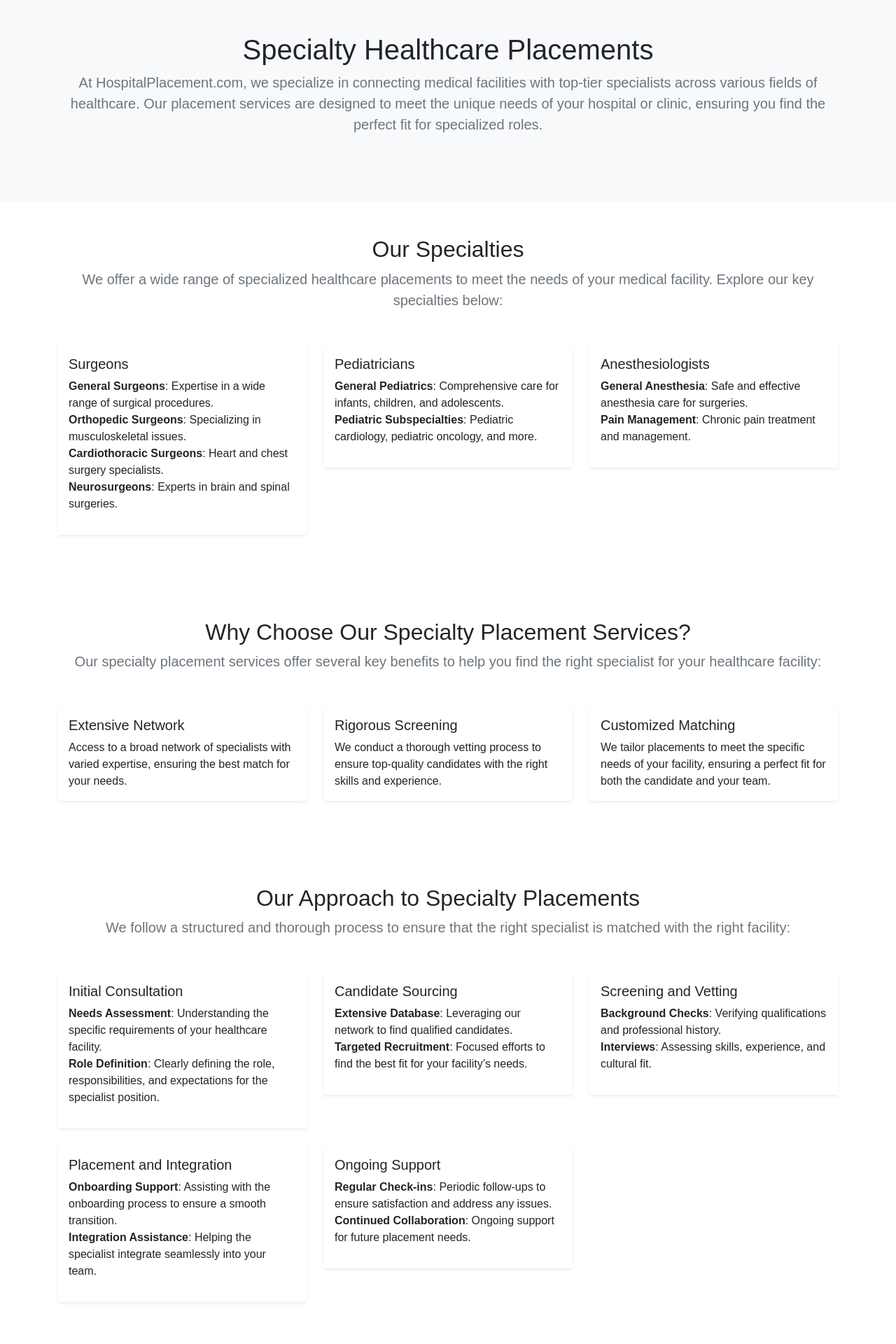
After one commit to ankit-kumar-guptaa/hospital_placement, a PHP site: page /specialty-placement.php in a window 1280 px wide. The commit adds this page. Shown: the part 345-2265 px from the top of the page at 70% size. Run offline with PHP 8.4, Linux system fonts and the light colour scheme; some libraries are stand-ins or nearby versions.

Commit message:
Fix link for Specialty Placements in header for accuracy

```diff
--- a/include/header.php
+++ b/include/header.php
@@ -26,9 +26,9 @@
                 <li>
                     <a href="#" class="<?php echo basename($_SERVER['PHP_SELF']) == 'services.php' ? 'active' : ''; ?>">For Employers <i class="fa-sharp fa-solid fa-caret-down"></i></a>
                     <ul class="dropdown">
-                        <li><a href="service1.php">Specialty Placements</a></li>
-                        <li><a href="service2.php">Permanent Placement</a></li>
-                        <li><a href="service3.php">Temporary Staffing Services</a></li>
+                        <li><a href="specialty-placement.php">Specialty Placements</a></li>
+                        <li><a href="permanent-placement.php">Permanent Placement</a></li>
+                        <li><a href="temporary-staffing-services.php">Temporary Staffing Services</a></li>
                     </ul>
                 </li>
                 <!-- <li>
--- /dev/null
+++ b/specialty-placement.php
@@ -0,0 +1,295 @@
+<!DOCTYPE html>
+<html lang="en">
+<head>
+    <meta charset="UTF-8">
+    <meta name="viewport" content="width=device-width, initial-scale=1.0">
+    <title>Placement Consultants and Recruitment Agency in Mumbai</title>
+    <?php include "include/assets.php"?>
+</head>
+<body>
+
+<?php include "include/header.php"?>
+
+
+<section style="position: relative; background: url('https://www.deccanchronicle.com/h-upload/2024/01/18/1071450-doctors.jpg') no-repeat center center/cover; padding: 80px 0;">
+    <div class="overlay" style="position: absolute; top: 0; left: 0; width: 100%; height: 100%; background-color: rgba(0, 0, 0, 0.6);"></div>
+    <div class="container position-relative" data-aos="fade-down">
+        <h1 style="color: #fff; font-weight: bold; font-size: 36px; text-align: center;">Placement Consultants and Recruitment Agency in Mumbai</h1>
+        <nav aria-label="breadcrumb" style="margin-top: 20px;">
+            <ol class="breadcrumb justify-content-center" style="background-color: transparent; padding: 0; margin: 0;">
+                <li class="breadcrumb-item">
+                    <a href="index.html" style="text-decoration: none; color: #ffffffcc; font-size: 18px;">Home</a>
+                </li>
+                <li class="breadcrumb-item active" aria-current="page" style="color: #ffffff; font-size: 18px;">Placement Consultants and Recruitment Agency in Mumbai</li>
+            </ol>
+        </nav>
+    </div>
+</section>
+
+
+
+<!-- Specialty Healthcare Placements Page -->
+
+<section id="specialty-placements" class="py-5 bg-light">
+    <div class="container">
+        <div class="text-center mb-5" data-aos="fade-up" data-aos-duration="1000">
+            <h1 class="section-heading">Specialty Healthcare Placements</h1>
+            <p class="section-subheading text-muted fs-5">At HospitalPlacement.com, we specialize in connecting medical facilities with top-tier specialists across various fields of healthcare. Our placement services are designed to meet the unique needs of your hospital or clinic, ensuring you find the perfect fit for specialized roles.</p>
+        </div>
+    </div>
+</section>
+
+<section id="our-specialties" class="py-5">
+    <div class="container">
+        <div class="text-center mb-5" data-aos="fade-up" data-aos-duration="1000">
+            <h2 class="section-heading">Our Specialties</h2>
+            <p class="section-subheading text-muted fs-5">We offer a wide range of specialized healthcare placements to meet the needs of your medical facility. Explore our key specialties below:</p>
+        </div>
+        <div class="row">
+            <!-- Surgeons -->
+            <div class="col-md-4 mb-4" data-aos="fade-right" data-aos-duration="1000">
+                <div class="card shadow-sm border-0">
+                    <div class="card-body">
+                        <h5 class="card-title">Surgeons</h5>
+                        <ul class="list-unstyled">
+                            <li><strong>General Surgeons</strong>: Expertise in a wide range of surgical procedures.</li>
+                            <li><strong>Orthopedic Surgeons</strong>: Specializing in musculoskeletal issues.</li>
+                            <li><strong>Cardiothoracic Surgeons</strong>: Heart and chest surgery specialists.</li>
+                            <li><strong>Neurosurgeons</strong>: Experts in brain and spinal surgeries.</li>
+                        </ul>
+                    </div>
+                </div>
+            </div>
+            <!-- Pediatricians -->
+            <div class="col-md-4 mb-4" data-aos="fade-up" data-aos-duration="1000">
+                <div class="card shadow-sm border-0">
+                    <div class="card-body">
+                        <h5 class="card-title">Pediatricians</h5>
+                        <ul class="list-unstyled">
+                            <li><strong>General Pediatrics</strong>: Comprehensive care for infants, children, and adolescents.</li>
+                            <li><strong>Pediatric Subspecialties</strong>: Pediatric cardiology, pediatric oncology, and more.</li>
+                        </ul>
+                    </div>
+                </div>
+            </div>
+            <!-- Anesthesiologists -->
+            <div class="col-md-4 mb-4" data-aos="fade-left" data-aos-duration="1000">
+                <div class="card shadow-sm border-0">
+                    <div class="card-body">
+                        <h5 class="card-title">Anesthesiologists</h5>
+                        <ul class="list-unstyled">
+                            <li><strong>General Anesthesia</strong>: Safe and effective anesthesia care for surgeries.</li>
+                            <li><strong>Pain Management</strong>: Chronic pain treatment and management.</li>
+                        </ul>
+                    </div>
+                </div>
+            </div>
+        </div>
+    </div>
+</section>
+
+<section id="why-choose" class="py-5 bg-white">
+    <div class="container">
+        <div class="text-center mb-5" data-aos="fade-up" data-aos-duration="1000">
+            <h2 class="section-heading">Why Choose Our Specialty Placement Services?</h2>
+            <p class="section-subheading text-muted fs-5">Our specialty placement services offer several key benefits to help you find the right specialist for your healthcare facility:</p>
+        </div>
+        <div class="row">
+            <!-- Extensive Network -->
+            <div class="col-md-4 mb-4" data-aos="fade-right" data-aos-duration="1000">
+                <div class="card shadow-sm border-0">
+                    <div class="card-body">
+                        <h5 class="card-title">Extensive Network</h5>
+                        <p class="card-text">Access to a broad network of specialists with varied expertise, ensuring the best match for your needs.</p>
+                    </div>
+                </div>
+            </div>
+            <!-- Rigorous Screening -->
+            <div class="col-md-4 mb-4" data-aos="fade-up" data-aos-duration="1000">
+                <div class="card shadow-sm border-0">
+                    <div class="card-body">
+                        <h5 class="card-title">Rigorous Screening</h5>
+                        <p class="card-text">We conduct a thorough vetting process to ensure top-quality candidates with the right skills and experience.</p>
+                    </div>
+                </div>
+            </div>
+            <!-- Customized Matching -->
+            <div class="col-md-4 mb-4" data-aos="fade-left" data-aos-duration="1000">
+                <div class="card shadow-sm border-0">
+                    <div class="card-body">
+                        <h5 class="card-title">Customized Matching</h5>
+                        <p class="card-text">We tailor placements to meet the specific needs of your facility, ensuring a perfect fit for both the candidate and your team.</p>
+                    </div>
+                </div>
+            </div>
+        </div>
+    </div>
+</section>
+
+<section id="placement-process" class="py-5">
+    <div class="container">
+        <div class="text-center mb-5" data-aos="fade-up" data-aos-duration="1000">
+            <h2 class="section-heading">Our Approach to Specialty Placements</h2>
+            <p class="section-subheading text-muted fs-5">We follow a structured and thorough process to ensure that the right specialist is matched with the right facility:</p>
+        </div>
+        <div class="row">
+            <!-- Initial Consultation -->
+            <div class="col-md-4 mb-4" data-aos="fade-right" data-aos-duration="1000">
+                <div class="card shadow-sm border-0">
+                    <div class="card-body">
+                        <h5 class="card-title">Initial Consultation</h5>
+                        <ul class="list-unstyled">
+                            <li><strong>Needs Assessment</strong>: Understanding the specific requirements of your healthcare facility.</li>
+                            <li><strong>Role Definition</strong>: Clearly defining the role, responsibilities, and expectations for the specialist position.</li>
+                        </ul>
+                    </div>
+                </div>
+            </div>
+            <!-- Candidate Sourcing -->
+            <div class="col-md-4 mb-4" data-aos="fade-up" data-aos-duration="1000">
+                <div class="card shadow-sm border-0">
+                    <div class="card-body">
+                        <h5 class="card-title">Candidate Sourcing</h5>
+                        <ul class="list-unstyled">
+                            <li><strong>Extensive Database</strong>: Leveraging our network to find qualified candidates.</li>
+                            <li><strong>Targeted Recruitment</strong>: Focused efforts to find the best fit for your facility’s needs.</li>
+                        </ul>
+                    </div>
+                </div>
+            </div>
+            <!-- Screening and Vetting -->
+            <div class="col-md-4 mb-4" data-aos="fade-left" data-aos-duration="1000">
+                <div class="card shadow-sm border-0">
+                    <div class="card-body">
+                        <h5 class="card-title">Screening and Vetting</h5>
+                        <ul class="list-unstyled">
+                            <li><strong>Background Checks</strong>: Verifying qualifications and professional history.</li>
+                            <li><strong>Interviews</strong>: Assessing skills, experience, and cultural fit.</li>
+                        </ul>
+                    </div>
+                </div>
+            </div>
+        </div>
+        <div class="row">
+            <!-- Placement and Integration -->
+            <div class="col-md-4 mb-4" data-aos="fade-right" data-aos-duration="1000">
+                <div class="card shadow-sm border-0">
+                    <div class="card-body">
+                        <h5 class="card-title">Placement and Integration</h5>
+                        <ul class="list-unstyled">
+                            <li><strong>Onboarding Support</strong>: Assisting with the onboarding process to ensure a smooth transition.</li>
+                            <li><strong>Integration Assistance</strong>: Helping the specialist integrate seamlessly into your team.</li>
+                        </ul>
+                    </div>
+                </div>
+            </div>
+            <!-- Ongoing Support -->
+            <div class="col-md-4 mb-4" data-aos="fade-up" data-aos-duration="1000">
+                <div class="card shadow-sm border-0">
+                    <div class="card-body">
+                        <h5 class="card-title">Ongoing Support</h5>
+                        <ul class="list-unstyled">
+                            <li><strong>Regular Check-ins</strong>: Periodic follow-ups to ensure satisfaction and address any issues.</li>
+                            <li><strong>Continued Collaboration</strong>: Ongoing support for future placement needs.</li>
+                        </ul>
+                    </div>
+                </div>
+            </div>
+        </div>
+    </div>
+</section>
+
+
+
+<section id="case-studies" class="py-5 bg-white">
+    <div class="container">
+        <div class="text-center mb-5" data-aos="fade-up" data-aos-duration="1000">
+            <h2 class="section-heading">Case Studies</h2>
+            <p class="section-subheading text-muted fs-5">Take a look at some of our success stories, where we've helped healthcare facilities find highly skilled specialists to fill critical roles.</p>
+        </div>
+        <div class="row">
+            <!-- Case Study 1 -->
+            <div class="col-md-4 mb-4" data-aos="fade-right" data-aos-duration="1000">
+                <div class="card shadow-sm border-0">
+                    <div class="card-body">
+                        <h5 class="card-title">Successful Placement of General Surgeon</h5>
+                        <p class="card-text">We helped a mid-sized clinic find a highly qualified general surgeon with extensive experience in minimally invasive procedures. The placement improved the clinic’s surgical outcomes and patient satisfaction.</p>
+                    </div>
+                </div>
+            </div>
+            <!-- Case Study 2 -->
+            <div class="col-md-4 mb-4" data-aos="fade-up" data-aos-duration="1000">
+                <div class="card shadow-sm border-0">
+                    <div class="card-body">
+                        <h5 class="card-title">Pediatric Cardiologist Placement</h5>
+                        <p class="card-text">Our team facilitated the placement of a pediatric cardiologist at a leading children's hospital. The specialist was able to expand the hospital's cardiology department and provide expert care to young patients with heart conditions.</p>
+                    </div>
+                </div>
+            </div>
+            <!-- Case Study 3 -->
+            <div class="col-md-4 mb-4" data-aos="fade-left" data-aos-duration="1000">
+                <div class="card shadow-sm border-0">
+                    <div class="card-body">
+                        <h5 class="card-title">Oncology Specialist for Cancer Center</h5>
+                        <p class="card-text">We placed a medical oncologist at a well-known cancer treatment center, helping to enhance their cancer care programs. The addition of this specialist allowed for the expansion of chemotherapy and radiation services.</p>
+                    </div>
+                </div>
+            </div>
+        </div>
+    </div>
+</section>
+
+
+
+<!-- faq -->
+
+<section id="faqs" class="py-5 bg-light">
+    <div class="container">
+        <div class="text-center mb-5" data-aos="fade-up" data-aos-duration="1000">
+            <h2 class="section-heading">Frequently Asked Questions</h2>
+            <p class="section-subheading text-muted fs-5">Have questions? Find the answers to some of the most common queries we receive about our specialty healthcare placement services.</p>
+        </div>
+        <div class="row">
+            <!-- FAQ 1 -->
+            <div class="col-md-6 mb-4" data-aos="fade-right" data-aos-duration="1000">
+                <div class="card shadow-sm border-0">
+                    <div class="card-body">
+                        <h5 class="card-title">How do you screen the candidates?</h5>
+                        <p class="card-text">We follow a thorough screening process, which includes background checks, interviews, and verification of credentials to ensure that the candidates meet your facility’s standards.</p>
+                    </div>
+                </div>
+            </div>
+            <!-- FAQ 2 -->
+            <div class="col-md-6 mb-4" data-aos="fade-up" data-aos-duration="1000">
+                <div class="card shadow-sm border-0">
+                    <div class="card-body">
+                        <h5 class="card-title">What specialties do you place professionals in?</h5>
+                        <p class="card-text">We place healthcare professionals in a variety of specialties, including general surgery, pediatrics, anesthesiology, obstetrics & gynecology, oncology, and more.</p>
+                    </div>
+                </div>
+            </div>
+            <!-- FAQ 3 -->
+            <div class="col-md-6 mb-4" data-aos="fade-left" data-aos-duration="1000">
+                <div class="card shadow-sm border-0">
+                    <div class="card-body">
+                        <h5 class="card-title">How long does the placement process take?</h5>
+                        <p class="card-text">The time taken for a placement depends on your specific needs, but typically it takes anywhere from a few weeks to a couple of months to find the ideal candidate.</p>
+                    </div>
+                </div>
+            </div>
+            <!-- FAQ 4 -->
+            <div class="col-md-6 mb-4" data-aos="fade-up" data-aos-duration="1000">
+                <div class="card shadow-sm border-0">
+                    <div class="card-body">
+                        <h5 class="card-title">Can I request a trial period for the candidates?</h5>
+                        <p class="card-text">Yes, we offer trial placements to ensure that the specialist fits your requirements and culture. This trial period allows both parties to assess the compatibility of the placement.</p>
+                    </div>
+                </div>
+            </div>
+        </div>
+    </div>
+</section>
+
+
+
+<?php include "include/footer.php"?>
```
